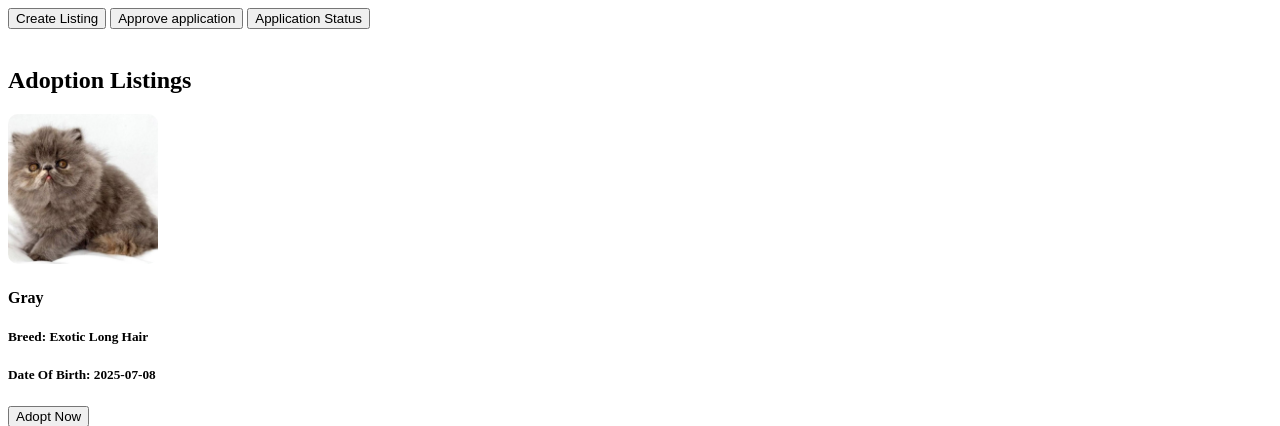
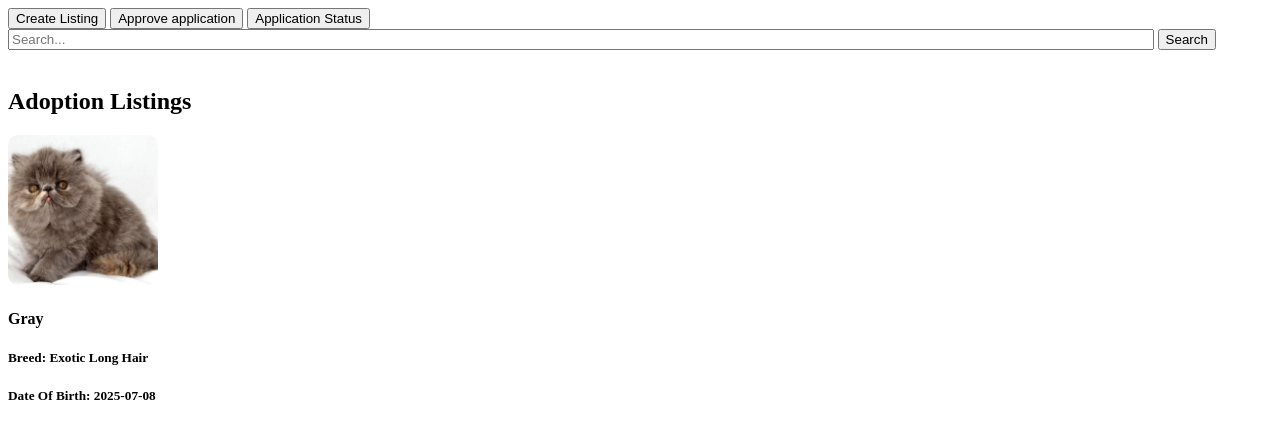
Before and after one commit to scooplylooly/suma-cum-laude, a Node server app: page /adopt in a window 1280 px wide. Shown: the top 426 px of the page. Run offline with Node 20, Linux system fonts and the light colour scheme; some libraries are stand-ins or nearby versions.

Commit message:
Frontend searchbar done, will do backend later

```diff
--- a/views/pet-search.ejs
+++ b/views/pet-search.ejs
@@ -12,6 +12,11 @@
     <a href="/create-listing"><button>Create Listing</button></a>
     <a href=""><button>Approve application</button></a>
     <a href=""><button>Application Status</button></a>
+    <!-- Searchbar code (Finds names of pets according to what was searched)-->
+    <form action="/search" method="get">
+        <input type="text" name="nameSearched" id="nameSearch" style="width:90%" placeholder="Search...">
+        <button type="submit">Search</button>
+    </form>
 
     <section>
     <br>
```
Also changed, not shown: 1 other file.
